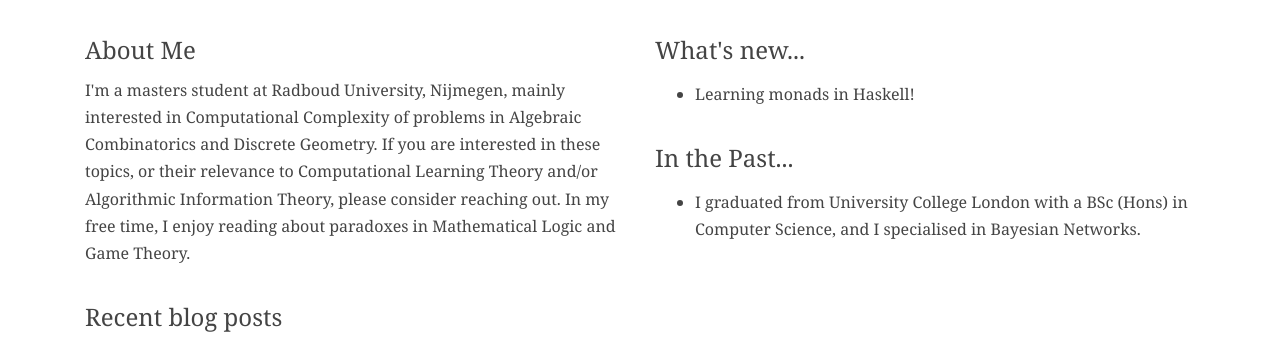
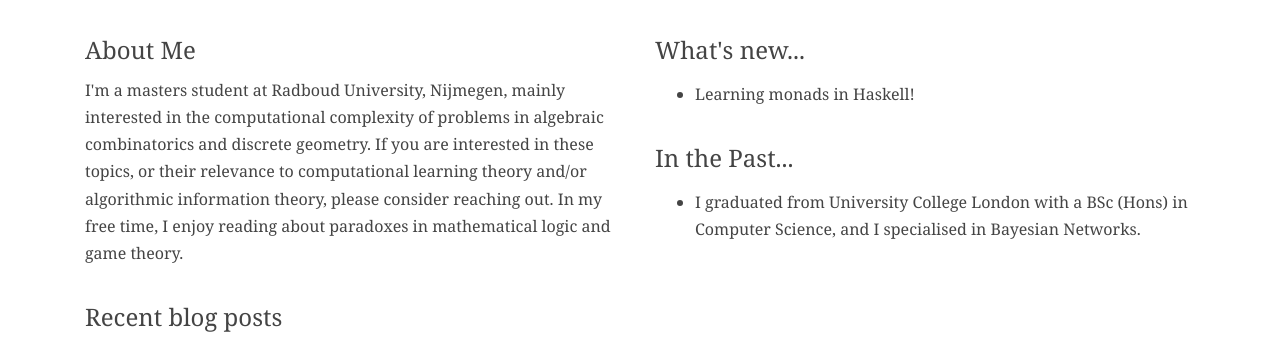
Before and after one commit to danalvi/danalvi.github.io, a Jekyll site: the page built from index.html, in a window 1280 px wide. Shown: the part 943-1295 px from the top of the page. Built offline with Jekyll 4.4.1, drawn with Linux system fonts in a browser that asks for light colours.

Commit message:
Update index.html

```diff
--- a/index.html
+++ b/index.html
@@ -28,7 +28,7 @@
     <div class="col-sm-6">
       <h4>About Me</h4>
       <p>
-        I'm a masters student at Radboud University, Nijmegen, mainly interested in Computational Complexity of problems in Algebraic Combinatorics and Discrete Geometry. If you are interested in these topics, or their relevance to Computational Learning Theory and/or Algorithmic Information Theory, please consider reaching out. In my free time, I enjoy reading about paradoxes in Mathematical Logic and Game Theory.
+        I'm a masters student at Radboud University, Nijmegen, mainly interested in the computational complexity of problems in algebraic combinatorics and discrete geometry. If you are interested in these topics, or their relevance to computational learning theory and/or algorithmic information theory, please consider reaching out. In my free time, I enjoy reading about paradoxes in mathematical logic and game theory.
       </p>
       <h4>Recent blog posts</h4>
       <p>
```
